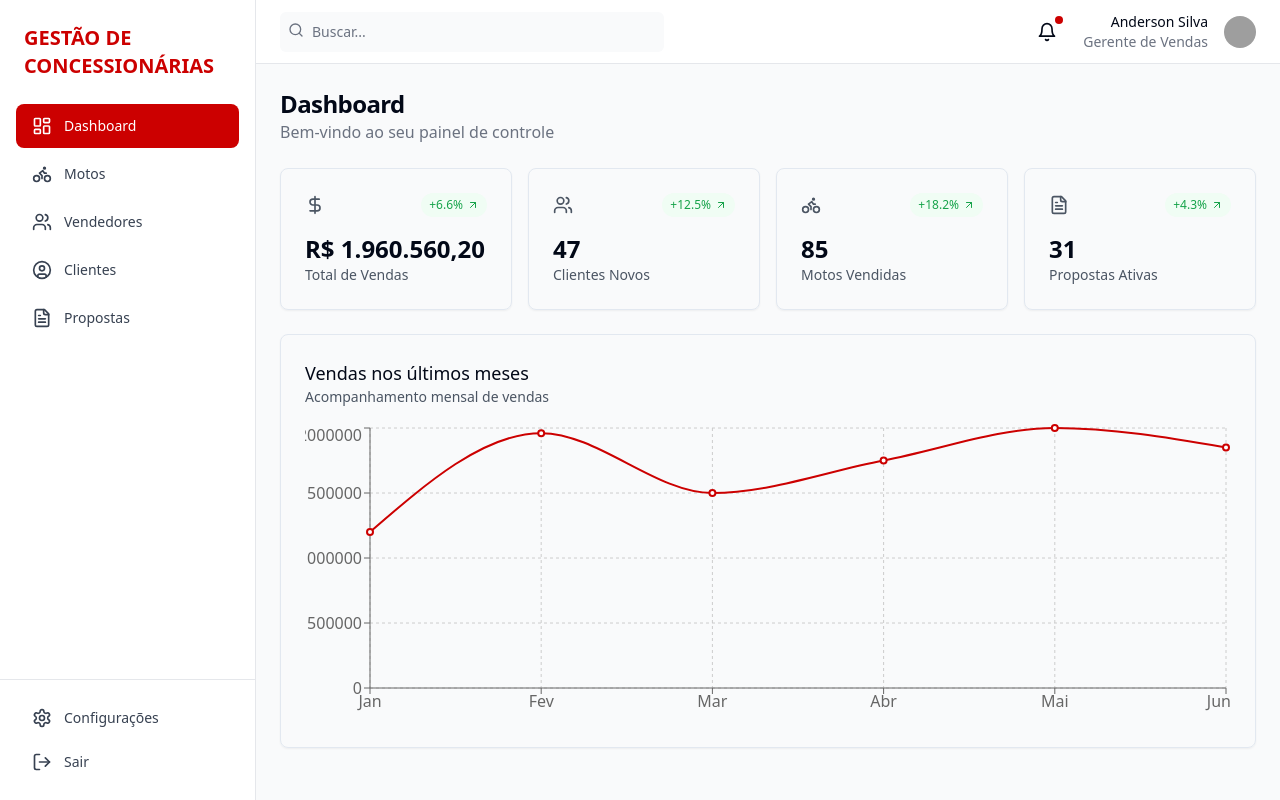
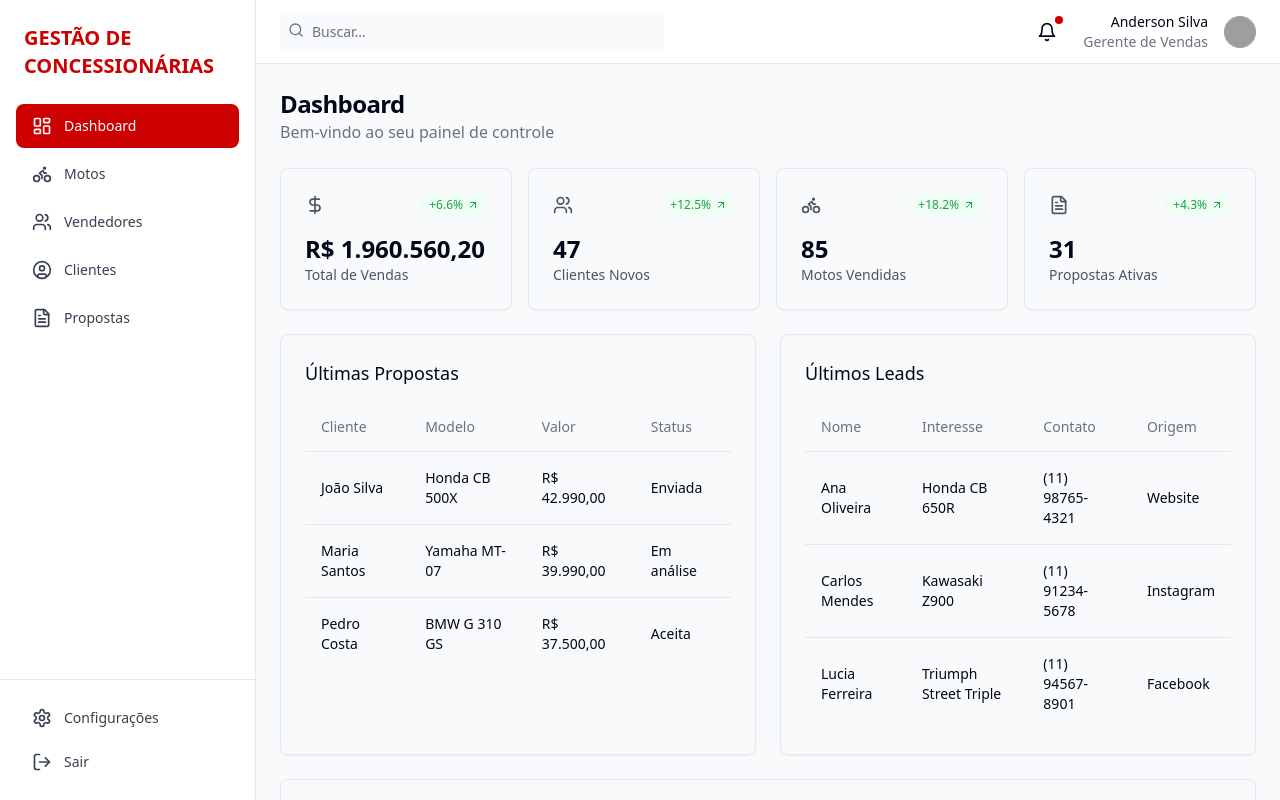
Before and after one commit to midasagenciadigital/GestaoConcessionarias, a React (Vite) app: page / in a window 1280 px wide. Built offline with nearby package versions, Linux system fonts and the light colour scheme; grey boxes are pictures that could not be loaded.

Commit message:
Add latest proposals and leads views
Implemented two new views in the application: "Últimas Propostas Geradas" and "Últimos Leads". These sections will display the most recent proposals and leads, enhancing the dashboard's functionality.
[skip gpt_engineer]

```diff
--- a/src/pages/Index.tsx
+++ b/src/pages/Index.tsx
@@ -1,4 +1,12 @@
 import { Card } from "@/components/ui/card";
+import {
+  Table,
+  TableBody,
+  TableCell,
+  TableHead,
+  TableHeader,
+  TableRow,
+} from "@/components/ui/table";
 import {
   LineChart,
   Line,
@@ -46,6 +54,60 @@ const stats = [
   },
 ];
 
+const recentProposals = [
+  {
+    id: "1",
+    client: "João Silva",
+    model: "Honda CB 500X",
+    value: "R$ 42.990,00",
+    status: "Enviada",
+    date: "2024-02-20",
+  },
+  {
+    id: "2",
+    client: "Maria Santos",
+    model: "Yamaha MT-07",
+    value: "R$ 39.990,00",
+    status: "Em análise",
+    date: "2024-02-19",
+  },
+  {
+    id: "3",
+    client: "Pedro Costa",
+    model: "BMW G 310 GS",
+    value: "R$ 37.500,00",
+    status: "Aceita",
+    date: "2024-02-18",
+  },
+];
+
+const recentLeads = [
+  {
+    id: "1",
+    name: "Ana Oliveira",
+    interest: "Honda CB 650R",
+    contact: "(11) 98765-4321",
+    source: "Website",
+    date: "2024-02-20",
+  },
+  {
+    id: "2",
+    name: "Carlos Mendes",
+    interest: "Kawasaki Z900",
+    contact: "(11) 91234-5678",
+    source: "Instagram",
+    date: "2024-02-19",
+  },
+  {
+    id: "3",
+    name: "Lucia Ferreira",
+    interest: "Triumph Street Triple",
+    contact: "(11) 94567-8901",
+    source: "Facebook",
+    date: "2024-02-18",
+  },
+];
+
 const Index = () => {
   return (
     <div className="space-y-6 animate-fade-in">
@@ -75,6 +137,56 @@ const Index = () => {
             </Card>
           );
         })}
+      </div>
+
+      <div className="grid gap-6 md:grid-cols-2">
+        <Card className="p-6">
+          <h2 className="text-lg font-medium mb-4">Últimas Propostas</h2>
+          <Table>
+            <TableHeader>
+              <TableRow>
+                <TableHead>Cliente</TableHead>
+                <TableHead>Modelo</TableHead>
+                <TableHead>Valor</TableHead>
+                <TableHead>Status</TableHead>
+              </TableRow>
+            </TableHeader>
+            <TableBody>
+              {recentProposals.map((proposal) => (
+                <TableRow key={proposal.id}>
+                  <TableCell>{proposal.client}</TableCell>
+                  <TableCell>{proposal.model}</TableCell>
+                  <TableCell>{proposal.value}</TableCell>
+                  <TableCell>{proposal.status}</TableCell>
+                </TableRow>
+              ))}
+            </TableBody>
+          </Table>
+        </Card>
+
+        <Card className="p-6">
+          <h2 className="text-lg font-medium mb-4">Últimos Leads</h2>
+          <Table>
+            <TableHeader>
+              <TableRow>
+                <TableHead>Nome</TableHead>
+                <TableHead>Interesse</TableHead>
+                <TableHead>Contato</TableHead>
+                <TableHead>Origem</TableHead>
+              </TableRow>
+            </TableHeader>
+            <TableBody>
+              {recentLeads.map((lead) => (
+                <TableRow key={lead.id}>
+                  <TableCell>{lead.name}</TableCell>
+                  <TableCell>{lead.interest}</TableCell>
+                  <TableCell>{lead.contact}</TableCell>
+                  <TableCell>{lead.source}</TableCell>
+                </TableRow>
+              ))}
+            </TableBody>
+          </Table>
+        </Card>
       </div>
 
       <Card className="p-6">
```
